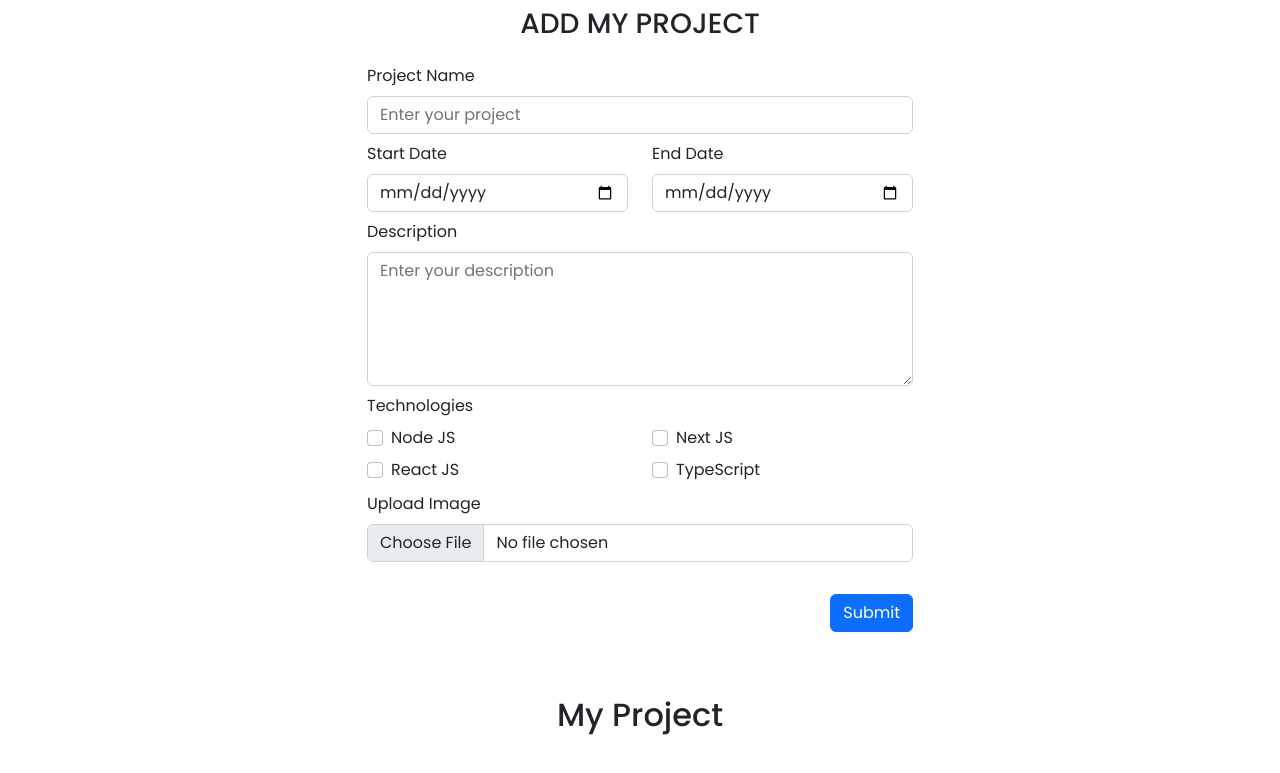
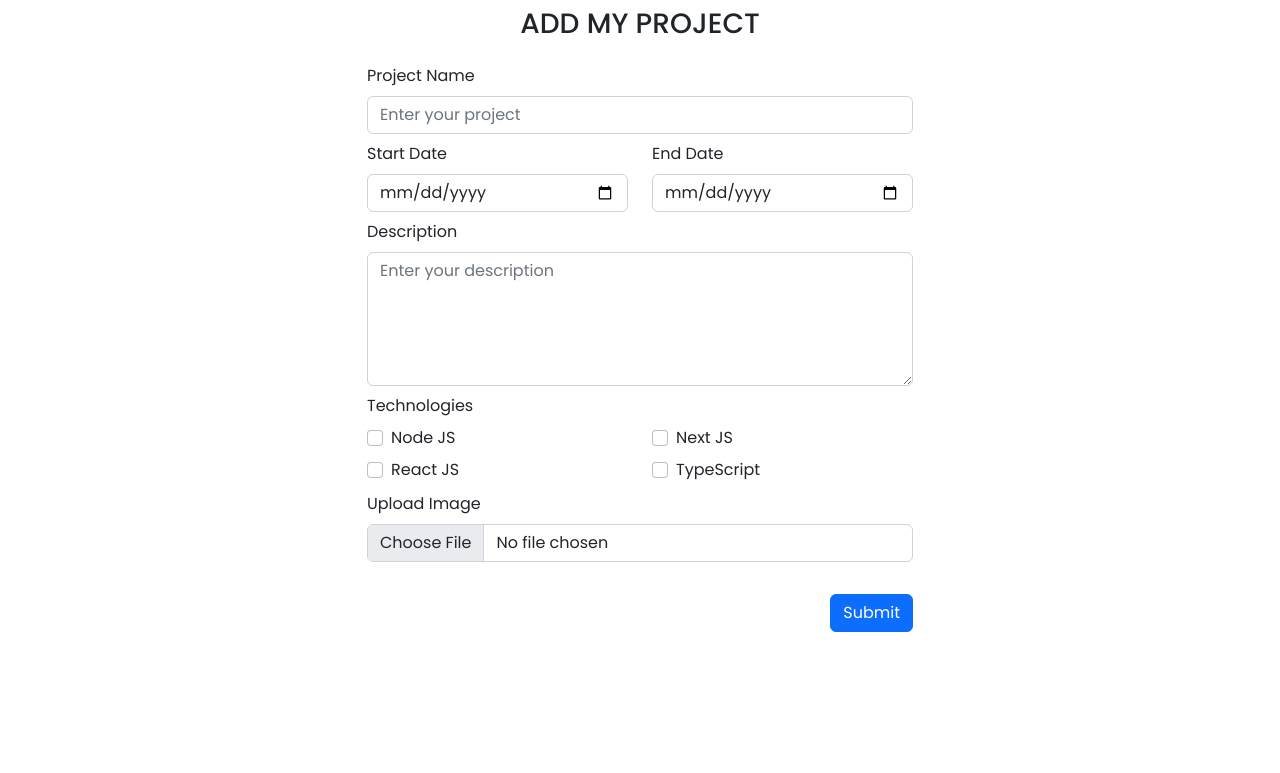
Before and after one commit to andriyansyah0003/dumbways-day-6, a plain HTML site: page add-project.html in a window 1280 px wide. Shown: the part 67-840 px from the top of the page. After the commit the page ends 800 px from the top, so only its background shows below. Drawn offline with nearby package versions, Linux system fonts and the light colour scheme; a script that the page names is missing.

Commit message:
deleted my project

```diff
--- a/add-project.html
+++ b/add-project.html
@@ -164,12 +164,6 @@
           </div>
         </div>
       </section>
-      <section class="container projects">
-        <div class="row">
-          <h2 class="text-center my-5">My Project</h2>
-        </div>
-        <div class="row" id="project-container"></div>
-      </section>
     </main>
     <script src="js/main.js"></script>
     <script
```
